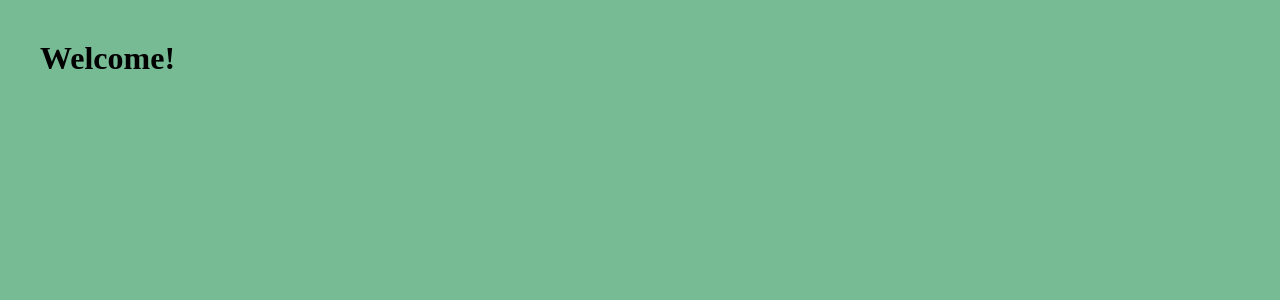
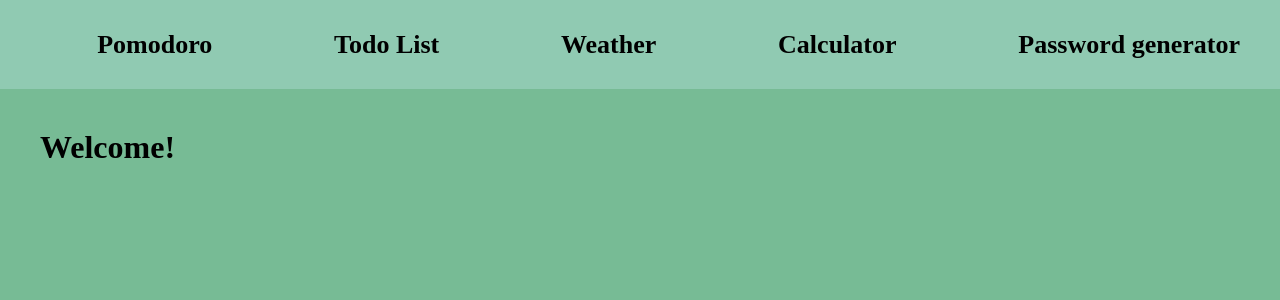
Before and after one commit to Koteykee/ReactOrganizer, a React (Vite) app: page / in a window 1280 px wide. Shown: the top 300 px of the page. Built offline with nearby package versions, Linux system fonts and the light colour scheme; a web font is replaced by a local one.

Commit message:
Header done

```diff
--- a/src/components/Header/Header.tsx
+++ b/src/components/Header/Header.tsx
@@ -1,5 +1,51 @@
-// import styles from "./Header.module.css";
+import { useState } from "react";
+import { Link } from "react-router-dom";
+
+import menuIcon from "../../assets/icons/menu.svg";
+import styles from "./Header.module.css";
 
 export const Header = () => {
-  return <div></div>;
+  const [isMenuOpen, setIsMenuOpen] = useState(false);
+
+  const toggleMenu = () => {
+    if (window.innerWidth < 1000) {
+      setIsMenuOpen((prev) => !prev);
+    }
+  };
+
+  return (
+    <div>
+      <header>
+        <img
+          src={menuIcon}
+          alt="Menu"
+          className={styles["menu"]}
+          onClick={toggleMenu}
+        />
+        <nav
+          className={`${styles["nav-bar"]} ${isMenuOpen ? styles["open"] : ""}`}
+          onClick={toggleMenu}
+        >
+          <Link to="/pomodoro" className={styles["link"]}>
+            Pomodoro
+          </Link>
+          <Link to="/todolist" className={styles["link"]}>
+            Todo List
+          </Link>
+          <Link to="/weather" className={styles["link"]}>
+            Weather
+          </Link>
+          <Link to="/calculator" className={styles["link"]}>
+            Calculator
+          </Link>
+          <Link to="/passwordGenerator" className={styles["link"]}>
+            Password generator
+          </Link>
+        </nav>
+      </header>
+      {isMenuOpen && (
+        <div className={styles["overlay"]} onClick={toggleMenu}></div>
+      )}
+    </div>
+  );
 };
```
